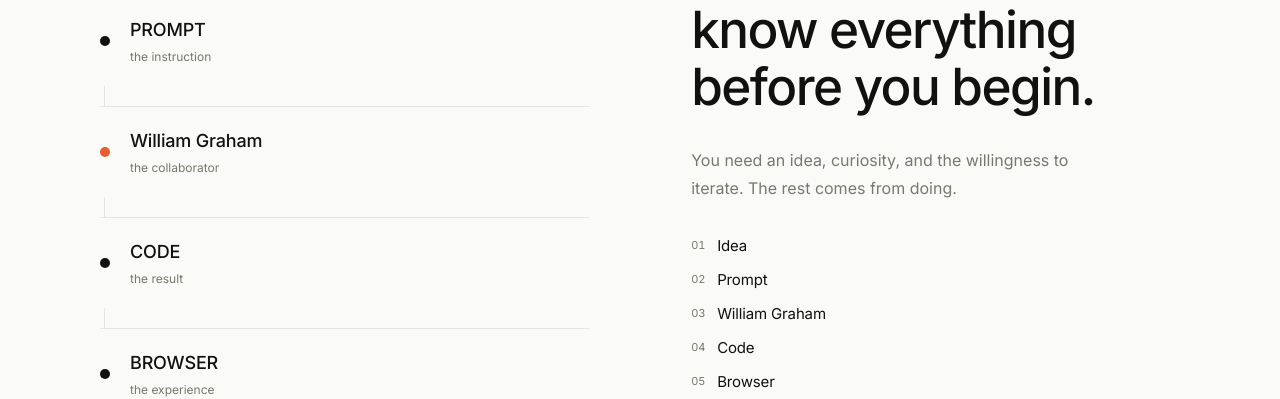
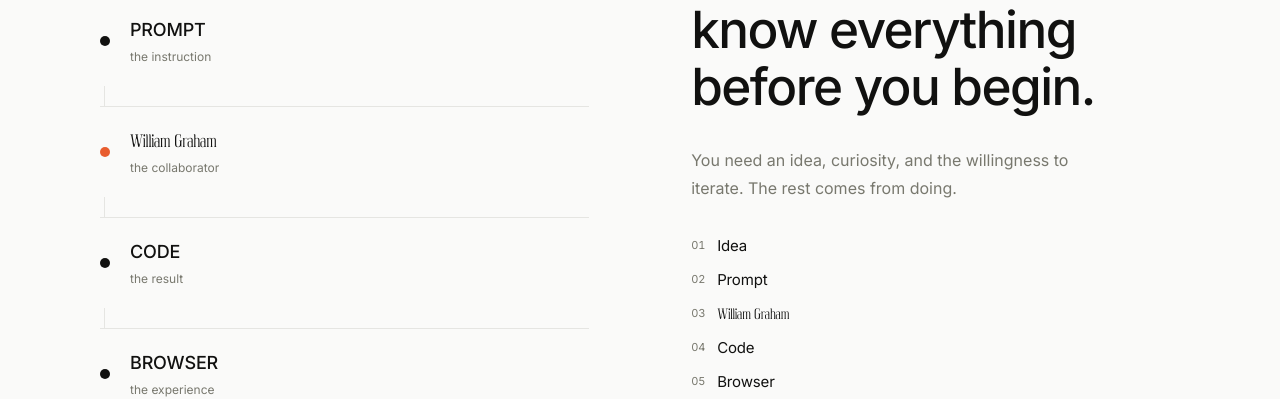
Before and after one commit to adelos-corp/aom-workshop-2026, a React (Vite) app: page / in a window 1280 px wide. Shown: the part 3220-3619 px from the top of the page. Built offline with nearby package versions, Linux system fonts and the light colour scheme.

Commit message:
Render William Graham in Acelon font

```diff
--- a/src/components/Build.tsx
+++ b/src/components/Build.tsx
@@ -80,7 +80,7 @@ export default function Build() {
                       }}
                     />
                     <div>
-                      <div style={{ fontSize: '18px', fontWeight: 500, letterSpacing: '-0.01em', color: 'var(--text)' }}>
+                      <div className={node.label === 'William Graham' ? 'william-graham' : undefined} style={{ fontSize: '18px', fontWeight: 500, letterSpacing: '-0.01em', color: 'var(--text)' }}>
                         {node.label}
                       </div>
                       <div style={{ fontSize: '12px', color: 'var(--muted)', marginTop: '2px' }}>{node.sub}</div>
@@ -137,7 +137,7 @@ export default function Build() {
                     <span style={{ fontSize: '11px', color: 'var(--muted)', fontVariantNumeric: 'tabular-nums', minWidth: '16px' }}>
                       {String(i + 1).padStart(2, '0')}
                     </span>
-                    <span style={{ fontSize: '15px', color: 'var(--text)', fontWeight: 400, letterSpacing: '-0.01em' }}>
+                    <span className={word === 'William Graham' ? 'william-graham' : undefined} style={{ fontSize: '15px', color: 'var(--text)', fontWeight: 400, letterSpacing: '-0.01em' }}>
                       {word}
                     </span>
                   </div>
```
